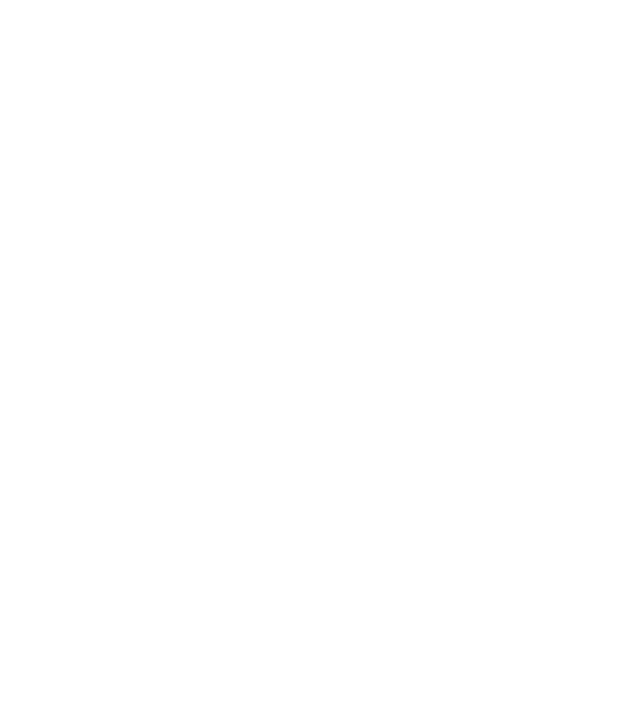
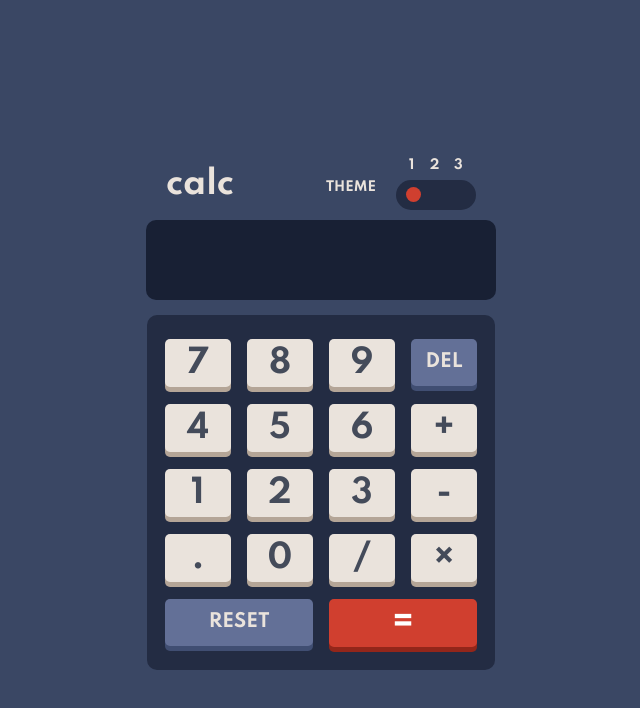
Before and after one commit to Alexandra2888/Calculator-Js, a plain HTML site: page index.html in a window 1280 px wide. Shown: the whole page, without its empty margins (319-959 px from the left). Drawn offline with Linux system fonts and the light colour scheme.

Commit message:
css theming

```diff
--- /dev/null
+++ b/css/styles.css
@@ -0,0 +1,206 @@
+@import url('https://fonts.googleapis.com/css2?family=Spartan:wght@700&display=swap');
+
+*, *::after, *::before {
+    box-sizing: border-box;
+    margin: 0;
+    padding: 0;
+    font-family: 'Spartan', sans-serif;
+    font-size: 32px;
+}
+
+:root {
+    --bg-theme: #3a4764;
+    --bg-toggle-keypad: #232c43;
+    --bg-screen: #182034;
+    --bg-del-reset-key:  #637097;
+    --key-shadow-del-reset: #404e72;
+    --bg-keys: #eae3dc;
+    --key-shadow-keys:  #b4a597;
+    --bg-result-toggle-key: #d03f2f;
+    --key-shadow-result: #93261a;
+    --text-color: #444b5a;
+}
+
+body {
+    height: 100vh;
+    background-color: var(--bg-theme);
+    display: flex;
+    justify-content: center;
+    align-items: center;
+    flex-direction: column;
+}
+
+label, .calculator__header-theme {
+    font-size: 13px;
+    color: var(--bg-keys);
+    position: relative;
+    left: 70px;
+}
+
+.calculator {
+    display: flex;
+    flex-direction: column;
+    width: 300px;
+    margin: auto;
+    align-items: center;
+}
+
+.calculator__header {
+    display: flex;
+    margin: 50px 0 10px;
+    position: relative;
+}
+
+.calculator__header > .calculator__header-title {
+    color: var(--bg-keys);
+    position: absolute;
+    left: -90px;
+    top: -15px;
+}
+
+.header > .calculator__header-theme {
+    align-self: center;
+}
+
+.calculator__input {
+    height: 30px;
+    width: 80px;
+    border-radius: 30px;
+    background-color: var(--bg-toggle-keypad);
+    position: relative;
+    left: 90px;
+}
+
+[id="theme1"], [id="theme2"], [id="theme3"] {
+    appearance: none;
+    position: absolute;
+    width: 15px;
+    height: 15px;
+    border-radius: 30px;
+    top: 7px;
+    transition: 0.5s;
+}
+
+[id="theme1"] {
+    left: 10px;
+}
+
+[id="theme2"] {
+    left: 33px;
+}
+
+[id="theme3"] {
+    left: 55px;
+}
+
+input:checked {
+    background-color: var(--bg-result-toggle-key);
+}
+
+label {
+    top: -40px;
+}
+
+label[for="theme1"] {
+    left: 13px;
+}
+
+label[for="theme2"] {
+    left: 20px;
+}
+
+label[for="theme3"] {
+    left: 26px;
+}
+
+.calculator__user-input {
+    background-color: var(--bg-screen);
+    height: 80px;
+    width: 100%;
+    border-radius: 10px;
+    margin-bottom: 15px;
+    text-align: right;
+    display: flex;
+    flex-direction: column;
+    justify-content: space-around;
+    padding-right: 10px;
+    color: white;
+    overflow: hidden;
+}
+
+.calculator__user-input > .previous-operand {
+    font-size: 15px;
+}
+
+.calculator__container {
+    display: grid;
+    justify-content: center;
+    align-items: center;
+    grid-template-columns: repeat(4, 70px);
+    grid-template-rows: repeat(5, 70px);
+    background-color: var(--bg-toggle-keypad);
+    padding: 15px 10px;
+    border-radius: 10px;
+}
+
+.calculator__container > button {
+    margin: 0 8px;
+    padding: 8px 0;
+    border-radius: 5px;
+    border: none;
+    background-color: var(--bg-keys);
+    color: var(--text-color);
+    box-shadow: 0 5px var(--key-shadow-keys);
+}
+
+button:active {
+    transform: translateY(2px);
+}
+
+.column-span {
+    grid-column: span 2;
+}
+
+button:nth-child(17), button:nth-child(4) {
+    background-color: var(--bg-del-reset-key);
+    box-shadow: 0 5px var(--key-shadow-del-reset);
+    color: var(--bg-keys);
+    font-size: 18px;
+    padding: 17px 0;
+}
+
+button:nth-child(18) {
+    background-color: var(--bg-result-toggle-key);
+    box-shadow: 0 5px var(--key-shadow-result);
+    color: white;
+}
+
+.attribution {
+    font-size: 11px;
+    text-align: center;
+}
+
+.attribution a {
+    color: hsl(228, 45%, 44%);
+    font-size: 11px;
+}
+
+@media only screen and (min-width: 1200px) {
+    .calculator {
+        width: 350px;
+    }
+
+    .calculator__container {
+        grid-template-columns: repeat(4, 82px);
+        grid-template-rows: repeat(5, 65px);
+    }
+
+    .calculator__container > button {
+        margin: 0 8px;
+        padding: 5px 0;
+    }
+
+    button:nth-child(17), button:nth-child(4) {
+        padding: 13px 0;
+    }
+}
--- /dev/null
+++ b/css/theme1.css
@@ -0,0 +1,59 @@
+:root {
+    --bg-theme: #e6e6e6;
+    --bg-toggle-keypad: #d1cccc;
+    --bg-screen: #1c214c;
+    --bg-del-reset-key: #377f86;
+    --key-shadow-del-reset: #1b5f65;
+    --bg-keys: #e5e4e1;
+    --key-shadow-keys: #a69d91;
+    --bg-result-toggle-key: #ca5502;
+    --key-shadow-result: #893901;
+    --text-color: #35352c;
+}
+
+body {
+    background-color: var(--bg-theme);
+}
+
+label, .calculator__header-theme {
+    color: var(--text-color);
+}
+
+.calculator__header > .calculator__header-title {
+    color: var(--text-color);
+}
+
+.calculator__input {
+    background-color: var(--bg-toggle-keypad);
+}
+
+input:checked {
+    background-color: var(--bg-result-toggle-key);
+}
+
+.calculator__user-input {
+    background-color: var(--bg-screen);
+    color: var(--text-color);
+}
+
+.calculator__container {
+    background-color: var(--bg-toggle-keypad);
+}
+
+.calculator__container > button {
+    background-color: var(--bg-keys);
+    color: var(--text-color);
+    box-shadow: 0 5px var(--key-shadow-keys);
+}
+
+button:nth-child(17), button:nth-child(4) {
+    background-color: var(--bg-del-reset-key);
+    box-shadow: 0 5px var(--key-shadow-del-reset);
+    color: var(--bg-keys);
+}
+
+button:nth-child(18) {
+    background-color: var(--bg-result-toggle-key);
+    box-shadow: 0 5px var(--key-shadow-result);
+    color: white;
+}
--- /dev/null
+++ b/css/theme2.css
@@ -0,0 +1,60 @@
+:root {
+    --bg-theme: #160628;
+    --bg-toggle-keypad: #1d0934
+    --bg-del-reset-key: hsl(268, 47%, 21%);
+    --key-shadow-del-reset: #871c9c;
+    --bg-keys: #58077d
+    --key-shadow-keys: hsl(285, 91%, 52%);
+    --bg-result-toggle-key:  #00e0d1;
+    --key-shadow-result: #6cf9f2;
+    --text-color: #ffe53d;
+    --text-del-result-color: #ffffff;
+    --text-result-color: #1b2428;
+}
+
+body {
+    background-color: var(--bg-theme);
+}
+
+label, .calculator__header-theme {
+    color: var(--text-color);
+}
+
+.calculator__header > .calculator__header-title {
+    color: var(--text-color);
+}
+
+.calculator__input {
+    background-color: var(--bg-toggle-keypad);
+}
+
+input:checked {
+    background-color: var(--bg-result-toggle-key);
+}
+
+.calculator__user-input {
+    background-color: var(--bg-toggle-keypad);
+    color: var(--text-color);
+}
+
+.calculator__container {
+    background-color: var(--bg-toggle-keypad);
+}
+
+.calculator__container > button {
+    background-color: var(--bg-keys);
+    color: var(--text-color);
+    box-shadow: 0 5px var(--key-shadow-keys);
+}
+
+button:nth-child(17), button:nth-child(4) {
+    background-color: var(--bg-del-reset-key);
+    box-shadow: 0 5px var(--key-shadow-del-reset);
+    color: #ffffff;
+}
+
+button:nth-child(18) {
+    background-color: var(--bg-result-toggle-key);
+    box-shadow: 0 5px var(--key-shadow-result);
+    color: var(--text-result-color)
+}
--- a/index.html
+++ b/index.html
@@ -1,12 +1,63 @@
 <!DOCTYPE html>
 <html lang="en">
 <head>
-    <meta charset="UTF-8">
-    <meta name="viewport" content="width=device-width, initial-scale=1.0">
-    <title>Calculator</title>
-    <link rel="stylesheet" href="css/style.css">
+  <meta charset="UTF-8">
+  <meta name="viewport" content="width=device-width, initial-scale=1.0">
+  <link rel="icon" type="image/png" sizes="32x32" href="https://cdn2.iconfinder.com/data/icons/ios7-inspired-mac-icon-set/512/Calculator_512.png">
+  <title>Calculator app</title>
+  <link rel="stylesheet" type="text/css" href="css/styles.css">
+  <link rel="stylesheet" type="text/css" href="">
 </head>
+
 <body>
-    <script src="js/script.js"></script>
+
+  <main class="calculator">
+
+    <section class="calculator__header">
+      <h1 class="calculator__header-title">calc</h1>
+      <h6 class="calculator__header-theme">THEME</h6>
+      <section>
+        <div class="calculator__input">
+          <input id="theme1" type="radio" name="theme" value="0" checked>
+          <label for="theme1">1</label>
+
+          <input id="theme2" type="radio" value="1" name="theme">
+          <label for="theme2">2</label>
+
+          <input id="theme3" type="radio" value="2" name="theme">
+          <label for="theme3">3</label>
+        </div>
+      </section>
+    </section>
+
+    <section class="calculator__user-input">
+      <div data-previous-operand class="previous-operand"></div>
+      <div data-current-operand class="current-operand"></div>
+    </section>
+
+    <section class="calculator__container">
+      <button data-num>7</button>
+      <button data-num>8</button>
+      <button data-num>9</button>
+      <button data-delete>DEL</button>
+      <button data-num>4</button>
+      <button data-num>5</button>
+      <button data-num>6</button>
+      <button data-operator>+</button>
+      <button data-num>1</button>
+      <button data-num>2</button>
+      <button data-num>3</button>
+      <button data-operator>-</button>
+      <button data-num>.</button>
+      <button data-num>0</button>
+      <button data-operator>/</button>
+      <button data-operator>×</button>
+      <button data-reset class="column-span">RESET</button>
+      <button data-output class="column-span">=</button>
+    </section>
+  </main>
+
+
+  <script defer src="js/script.js"></script>
 </body>
 </html>
```
Also changed, not shown: css/style.css (deleted), 1 other file.
